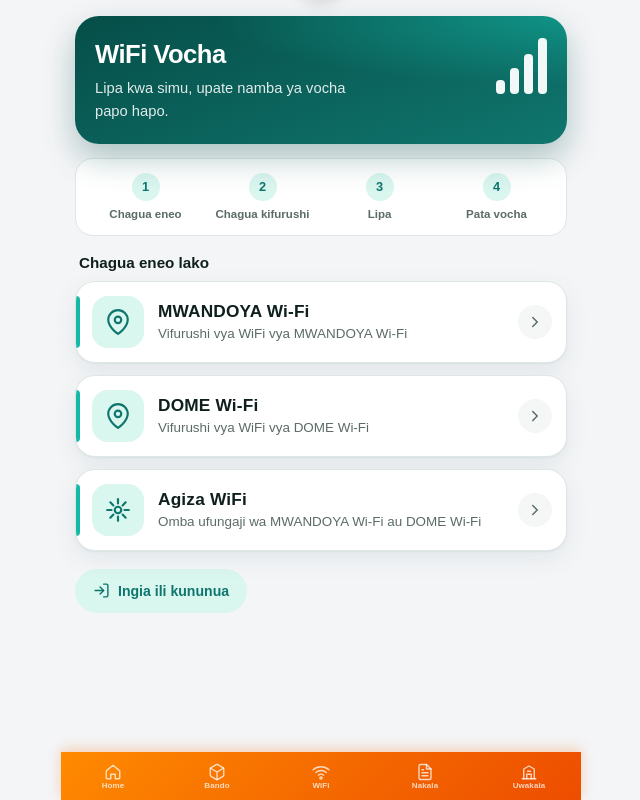
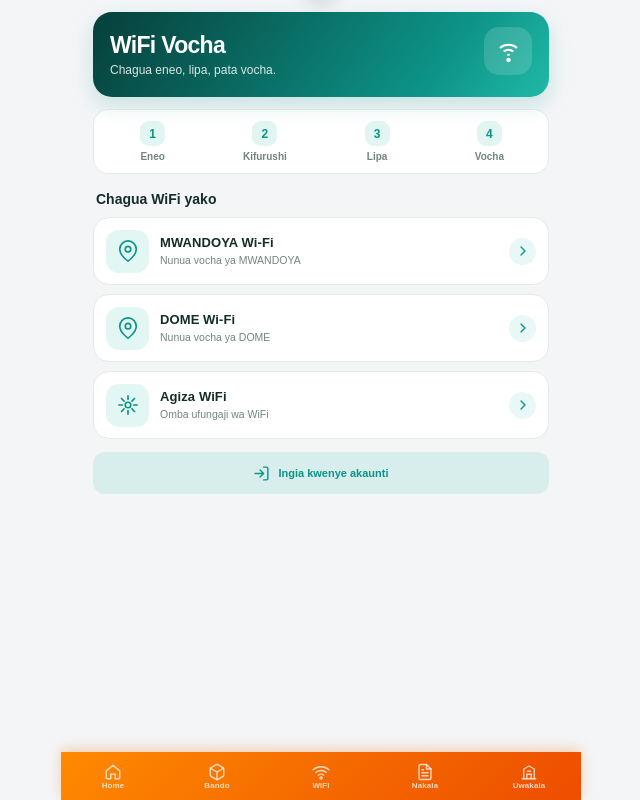
Before and after one commit to titansgroup7-cell/SULE, a Flask app: page /wifi in a window 1280 px wide. Shown: the whole page, without its empty margins (319-959 px from the left). Run offline with Flask 3, Linux system fonts and the light colour scheme; some libraries are stand-ins or nearby versions.

Commit message:
Update wifi.html

```diff
--- a/templates/wifi.html
+++ b/templates/wifi.html
@@ -1,354 +1,399 @@
+
 {% extends "base.html" %}
-{% block title %}WiFi Vocha — MWANDOYA Wi-Fi & DOME Wi-Fi | Mr. Sule{% endblock %}
+{% block title %}WiFi Vocha | Mr. Sule{% endblock %}
 {% block content %}
+
 <style>
 :root {
-    --w-teal-900: #064e48;
-    --w-teal-700: #0f766e;
-    --w-teal-500: #14b8a6;
-    --w-teal-100: #d9f6ef;
-    --w-bg: #f4f7f6;
-    --w-surface: #ffffff;
-    --w-text: #0f1f1d;
-    --w-muted: #5b6b68;
-    --w-line: #dfe7e5;
-    --w-shadow: 0 1px 2px rgba(6,78,72,.06), 0 8px 24px rgba(6,78,72,.08);
+    --teal: #0d9488;
+    --deep: #064e48;
+    --bg: #f3f8f7;
+    --card: #ffffff;
+    --text: #142d2a;
+    --muted: #718581;
+    --line: #e1ece9;
 }
+
 @media (prefers-color-scheme: dark) {
     :root {
-        --w-bg: #0c1514;
-        --w-surface: #142220;
-        --w-text: #e8f3f1;
-        --w-muted: #93a9a5;
-        --w-line: #223633;
-        --w-teal-100: #123c37;
-        --w-shadow: 0 1px 2px rgba(0,0,0,.4), 0 8px 24px rgba(0,0,0,.3);
+        --bg: #0b1715;
+        --card: #142522;
+        --text: #e5f5f1;
+        --muted: #9bb2ac;
+        --line: #263c37;
     }
 }
 
 .wifi-wrap {
-    padding: 16px 14px calc(88px + env(safe-area-inset-bottom, 0px));
-    max-width: 520px;
-    margin: 0 auto;
-    color: var(--w-text);
+    max-width: 480px;
+    margin: auto;
+    padding: 12px 12px 85px;
+    color: var(--text);
 }
 
-/* ---------- Hero ---------- */
+/* HERO */
 .wifi-hero {
     position: relative;
     overflow: hidden;
-    border-radius: 24px;
-    padding: 24px 20px 22px;
-    margin-bottom: 14px;
-    color: #fff;
-    background:
-        radial-gradient(120% 90% at 100% 0%, rgba(20,184,166,.55) 0%, transparent 60%),
-        linear-gradient(160deg, var(--w-teal-900) 0%, var(--w-teal-700) 100%);
-    box-shadow: 0 14px 32px rgba(6,78,72,.30);
-}
-.wifi-hero h1 {
-    font-size: 1.6rem;
-    line-height: 1.15;
-    font-weight: 800;
-    letter-spacing: -.02em;
-    margin: 0 0 8px;
-    max-width: 14ch;
-}
-.wifi-hero p {
-    margin: 0;
-    font-size: .92rem;
-    line-height: 1.5;
-    color: rgba(255,255,255,.88);
-    max-width: 32ch;
+    padding: 20px 17px;
+    border-radius: 19px;
+    color: white;
+    background: linear-gradient(125deg, #063f3a, #0d9488 75%, #20b9a6);
+    box-shadow: 0 8px 22px rgba(13,148,136,.2);
+    margin-bottom: 12px;
 }
 
-/* Signal bars — the one memorable element */
-.wifi-signal {
-    position: absolute;
-    right: 20px;
-    top: 22px;
-    display: flex;
-    align-items: flex-end;
-    gap: 5px;
-    height: 56px;
-}
-.wifi-signal span {
-    width: 9px;
-    border-radius: 4px;
-    background: rgba(255,255,255,.95);
-    transform-origin: bottom;
-    animation: wifi-bar .7s cubic-bezier(.2,.8,.2,1) both;
-}
-.wifi-signal span:nth-child(1) { height: 14px; animation-delay: .05s; }
-.wifi-signal span:nth-child(2) { height: 26px; animation-delay: .15s; }
-.wifi-signal span:nth-child(3) { height: 40px; animation-delay: .25s; }
-.wifi-signal span:nth-child(4) { height: 56px; animation-delay: .35s; }
-@keyframes wifi-bar {
-    from { transform: scaleY(.1); opacity: 0; }
-    to   { transform: scaleY(1);  opacity: 1; }
+.wifi-hero h1 {
+    font-size: 23px;
+    font-weight: 850;
+    margin: 0 0 4px;
+    letter-spacing: -.7px;
 }
 
-/* ---------- Steps ---------- */
+.wifi-hero p {
+    font-size: 12px;
+    margin: 0;
+    opacity: .85;
+}
+
+.hero-icon {
+    position: absolute;
+    right: 17px;
+    top: 15px;
+    width: 48px;
+    height: 48px;
+    border-radius: 15px;
+    background: rgba(255,255,255,.15);
+    display: grid;
+    place-items: center;
+}
+
+.hero-icon svg {
+    width: 29px;
+    height: 29px;
+    stroke: white;
+    fill: none;
+    stroke-width: 1.7;
+}
+
+/* STEPS */
 .wifi-steps {
+    display: grid;
+    grid-template-columns: repeat(4,1fr);
+    gap: 5px;
+    padding: 11px 5px;
+    margin: 0 0 17px;
     list-style: none;
-    margin: 0 0 18px;
-    padding: 14px 14px;
+    background: var(--card);
+    border: 1px solid var(--line);
+    border-radius: 15px;
+}
+
+.wifi-steps li {
+    text-align: center;
+    font-size: 10px;
+    font-weight: 650;
+    color: var(--muted);
+}
+
+.wifi-steps span {
     display: grid;
-    grid-template-columns: repeat(4, 1fr);
-    gap: 6px;
-    background: var(--w-surface);
-    border: 1px solid var(--w-line);
-    border-radius: 18px;
-    counter-reset: step;
+    place-items: center;
+    width: 25px;
+    height: 25px;
+    margin: 0 auto 5px;
+    border-radius: 9px;
+    color: #0d9488;
+    background: rgba(20,184,166,.13);
+    font-size: 12px;
+    font-weight: 800;
 }
-.wifi-steps li {
-    counter-increment: step;
-    text-align: center;
-    font-size: .72rem;
-    line-height: 1.25;
-    color: var(--w-muted);
-    font-weight: 600;
+
+/* SECTION */
+.wifi-heading {
+    font-size: 14px;
+    font-weight: 800;
+    margin: 0 3px 10px;
 }
-.wifi-steps li::before {
-    content: counter(step);
+
+/* CARDS */
+.wifi-grid {
+    display: grid;
+    gap: 9px;
+}
+
+.wifi-card {
     display: flex;
     align-items: center;
-    justify-content: center;
-    width: 28px;
-    height: 28px;
-    margin: 0 auto 6px;
-    border-radius: 50%;
-    background: var(--w-teal-100);
-    color: var(--w-teal-700);
-    font-weight: 800;
-    font-size: .8rem;
-}
-@media (prefers-color-scheme: dark) {
-    .wifi-steps li::before { color: var(--w-teal-500); }
+    gap: 11px;
+    min-height: 68px;
+    padding: 10px 12px;
+    background: var(--card);
+    border: 1px solid var(--line);
+    border-radius: 16px;
+    color: var(--text);
+    text-decoration: none;
+    position: relative;
+    overflow: hidden;
+    transition: .2s ease;
+    -webkit-tap-highlight-color: transparent;
 }
 
-/* ---------- Section label ---------- */
-.wifi-heading {
-    font-size: .95rem;
-    font-weight: 700;
-    margin: 0 4px 10px;
-    color: var(--w-text);
-}
-
-/* ---------- Location cards ---------- */
-.wifi-grid { display: grid; gap: 12px; }
-
-.wifi-card {
-    position: relative;
-    display: flex;
-    align-items: center;
-    gap: 14px;
-    min-height: 76px;
-    padding: 14px 14px 14px 16px;
-    background: var(--w-surface);
-    border: 1px solid var(--w-line);
-    border-radius: 20px;
-    box-shadow: var(--w-shadow);
-    color: inherit;
-    text-decoration: none;
-    overflow: hidden;
-    -webkit-tap-highlight-color: transparent;
-    transition: transform .15s ease, border-color .15s ease;
-}
-.wifi-card::before {
-    content: "";
-    position: absolute;
-    left: 0; top: 14px; bottom: 14px;
-    width: 4px;
-    border-radius: 0 4px 4px 0;
-    background: var(--w-teal-500);
-}
-.wifi-card:hover { border-color: var(--w-teal-500); }
-.wifi-card:active { transform: scale(.985); }
-.wifi-card:focus-visible {
-    outline: 3px solid var(--w-teal-500);
-    outline-offset: 2px;
+.wifi-card:active {
+    transform: scale(.975);
+    border-color: var(--teal);
 }
 
 .wifi-icon {
-    width: 52px; height: 52px;
-    border-radius: 16px;
-    display: flex; align-items: center; justify-content: center;
-    background: var(--w-teal-100);
-    color: var(--w-teal-700);
+    width: 43px;
+    height: 43px;
     flex-shrink: 0;
+    border-radius: 13px;
+    background: rgba(20,184,166,.12);
+    color: #0d9488;
+    display: grid;
+    place-items: center;
 }
-@media (prefers-color-scheme: dark) {
-    .wifi-icon { color: var(--w-teal-500); }
+
+.wifi-icon svg {
+    width: 22px;
+    height: 22px;
+    fill: none;
+    stroke: currentColor;
+    stroke-width: 1.8;
+    stroke-linecap: round;
+    stroke-linejoin: round;
 }
-.wifi-icon svg,
-.wifi-arrow svg,
-.wifi-links a svg {
+
+.wifi-card-body {
+    min-width: 0;
+}
+
+.wifi-card h3 {
+    font-size: 13px;
+    font-weight: 850;
+    margin: 0 0 3px;
+    letter-spacing: .1px;
+}
+
+.wifi-card p {
+    font-size: 10.5px;
+    color: var(--muted);
+    margin: 0;
+    line-height: 1.4;
+}
+
+.wifi-arrow {
+    margin-left: auto;
+    flex-shrink: 0;
+    width: 27px;
+    height: 27px;
+    display: grid;
+    place-items: center;
+    border-radius: 50%;
+    background: rgba(20,184,166,.1);
+    color: var(--teal);
+}
+
+.wifi-arrow svg {
+    width: 16px;
+    height: 16px;
     fill: none;
     stroke: currentColor;
     stroke-width: 2;
     stroke-linecap: round;
     stroke-linejoin: round;
 }
-.wifi-icon svg { width: 26px; height: 26px; }
 
-.wifi-card-body { min-width: 0; }
-.wifi-card h3 {
-    margin: 0 0 3px;
-    font-size: 1.08rem;
-    font-weight: 800;
-    letter-spacing: .01em;
-}
-.wifi-card p {
-    margin: 0;
-    font-size: .84rem;
-    line-height: 1.35;
-    color: var(--w-muted);
+/* ADMIN PANEL */
+.wifi-panel-card {
+    background: linear-gradient(120deg,#17272c,#263f43);
+    border-color: transparent;
+    color: white;
 }
 
-.wifi-arrow {
-    margin-left: auto;
-    flex-shrink: 0;
-    width: 34px; height: 34px;
-    border-radius: 50%;
-    display: flex; align-items: center; justify-content: center;
-    background: var(--w-bg);
-    color: var(--w-muted);
-    transition: background .15s, color .15s, transform .15s;
-}
-.wifi-arrow svg { width: 18px; height: 18px; }
-.wifi-card:hover .wifi-arrow {
-    background: var(--w-teal-700);
-    color: #fff;
-    transform: translateX(2px);
+.wifi-panel-card p {
+    color: #b9ceca;
 }
 
-/* ---------- Panel card ---------- */
-.wifi-panel-card {
-    background: linear-gradient(135deg, #17252a, #263a40);
-    border-color: transparent;
-    color: #fff;
+.wifi-panel-card .wifi-icon {
+    background: rgba(255,255,255,.12);
+    color: #fbbf24;
 }
-.wifi-panel-card::before { background: #fbbf24; }
-.wifi-panel-card .wifi-icon { background: rgba(255,255,255,.12); color: #fbbf24; }
-.wifi-panel-card p { color: rgba(255,255,255,.75); }
-.wifi-panel-card .wifi-arrow { background: rgba(255,255,255,.1); color: rgba(255,255,255,.8); }
-.wifi-panel-card:hover { border-color: #fbbf24; }
 
-/* ---------- Bottom links ---------- */
-.wifi-links { display: flex; gap: 10px; margin-top: 18px; flex-wrap: wrap; }
+.wifi-panel-card .wifi-arrow {
+    background: rgba(255,255,255,.12);
+    color: #fbbf24;
+}
+
+/* BOTTOM */
+.wifi-links {
+    margin-top: 13px;
+}
+
 .wifi-links a {
-    display: inline-flex;
+    display: flex;
     align-items: center;
+    justify-content: center;
     gap: 8px;
-    min-height: 44px;
-    padding: 0 18px;
-    border-radius: 999px;
-    font-size: .88rem;
-    font-weight: 700;
-    color: var(--w-teal-700);
-    background: var(--w-teal-100);
+    min-height: 42px;
+    padding: 8px 13px;
+    border-radius: 12px;
+    background: rgba(20,184,166,.12);
+    color: #0d9488;
+    font-size: 11px;
+    font-weight: 800;
     text-decoration: none;
 }
-@media (prefers-color-scheme: dark) {
-    .wifi-links a { color: var(--w-teal-500); }
+
+.wifi-links svg {
+    width: 17px;
+    height: 17px;
+    fill: none;
+    stroke: currentColor;
+    stroke-width: 2;
+    stroke-linecap: round;
+    stroke-linejoin: round;
 }
-.wifi-links a svg { width: 17px; height: 17px; }
-.wifi-links a:focus-visible { outline: 3px solid var(--w-teal-500); outline-offset: 2px; }
 
 @media (prefers-reduced-motion: reduce) {
-    .wifi-signal span { animation: none; }
-    .wifi-card, .wifi-arrow { transition: none; }
+    .wifi-card { transition: none; }
 }
 </style>
 
 <div class="wifi-wrap">
+
+    <!-- HERO -->
     <header class="wifi-hero">
-        <div class="wifi-signal" aria-hidden="true">
-            <span></span><span></span><span></span><span></span>
+        <div class="hero-icon">
+            <svg viewBox="0 0 24 24">
+                <path d="M5 9a11 11 0 0 1 14 0"/>
+                <path d="M8 12a6.5 6.5 0 0 1 8 0"/>
+                <path d="M11 15a2 2 0 0 1 2 0"/>
+                <circle cx="12" cy="19" r="1" fill="white"/>
+            </svg>
         </div>
         <h1>WiFi Vocha</h1>
-        <p>Lipa kwa simu, upate namba ya vocha papo hapo.</p>
+        <p>Chagua eneo, lipa, pata vocha.</p>
     </header>
 
-    <ol class="wifi-steps" aria-label="Hatua za kununua vocha">
-        <li>Chagua eneo</li>
-        <li>Chagua kifurushi</li>
-        <li>Lipa</li>
-        <li>Pata vocha</li>
+    <!-- STEPS -->
+    <ol class="wifi-steps">
+        <li><span>1</span>Eneo</li>
+        <li><span>2</span>Kifurushi</li>
+        <li><span>3</span>Lipa</li>
+        <li><span>4</span>Vocha</li>
     </ol>
 
-    <h2 class="wifi-heading">Chagua eneo lako</h2>
+    <h2 class="wifi-heading">Chagua WiFi yako</h2>
 
     <div class="wifi-grid">
-        <a href="{{ url_for('wifi_location', location='mwandoya') }}" class="wifi-card">
-            <div class="wifi-icon" aria-hidden="true">
-                <svg viewBox="0 0 24 24"><path d="M21 10c0 7-9 13-9 13s-9-6-9-13a9 9 0 0 1 18 0z"/><circle cx="12" cy="10" r="3"/></svg>
+
+        <!-- MWANDOYA -->
+        <a href="{{ url_for('wifi_location', location='mwandoya') }}"
+           class="wifi-card">
+            <div class="wifi-icon">
+                <svg viewBox="0 0 24 24">
+                    <path d="M21 10c0 7-9 13-9 13S3 17 3 10a9 9 0 1 1 18 0z"/>
+                    <circle cx="12" cy="10" r="3"/>
+                </svg>
             </div>
             <div class="wifi-card-body">
                 <h3>MWANDOYA Wi-Fi</h3>
-                <p>Vifurushi vya WiFi vya MWANDOYA Wi-Fi</p>
+                <p>Nunua vocha ya MWANDOYA</p>
             </div>
-            <span class="wifi-arrow" aria-hidden="true">
-                <svg viewBox="0 0 24 24"><path d="M9 18l6-6-6-6"/></svg>
+            <span class="wifi-arrow">
+                <svg viewBox="0 0 24 24">
+                    <path d="m9 18 6-6-6-6"/>
+                </svg>
             </span>
         </a>
 
-        <a href="{{ url_for('wifi_location', location='mwanza') }}" class="wifi-card">
-            <div class="wifi-icon" aria-hidden="true">
-                <svg viewBox="0 0 24 24"><path d="M21 10c0 7-9 13-9 13s-9-6-9-13a9 9 0 0 1 18 0z"/><circle cx="12" cy="10" r="3"/></svg>
+        <!-- DOME -->
+        <a href="{{ url_for('wifi_location', location='mwanza') }}"
+           class="wifi-card">
+            <div class="wifi-icon">
+                <svg viewBox="0 0 24 24">
+                    <path d="M21 10c0 7-9 13-9 13S3 17 3 10a9 9 0 1 1 18 0z"/>
+                    <circle cx="12" cy="10" r="3"/>
+                </svg>
             </div>
             <div class="wifi-card-body">
                 <h3>DOME Wi-Fi</h3>
-                <p>Vifurushi vya WiFi vya DOME Wi-Fi</p>
+                <p>Nunua vocha ya DOME</p>
             </div>
-            <span class="wifi-arrow" aria-hidden="true">
-                <svg viewBox="0 0 24 24"><path d="M9 18l6-6-6-6"/></svg>
+            <span class="wifi-arrow">
+                <svg viewBox="0 0 24 24">
+                    <path d="m9 18 6-6-6-6"/>
+                </svg>
             </span>
         </a>
 
-
-        <a href="{{ url_for('wifi_install') }}" class="wifi-card">
-            <div class="wifi-icon" aria-hidden="true">
-                <svg viewBox="0 0 24 24"><path d="M12 2v4"/><path d="M12 18v4"/><path d="M4.93 4.93l2.83 2.83"/><path d="M16.24 16.24l2.83 2.83"/><path d="M2 12h4"/><path d="M18 12h4"/><path d="M4.93 19.07l2.83-2.83"/><path d="M16.24 7.76l2.83-2.83"/><circle cx="12" cy="12" r="3"/></svg>
+        <!-- INSTALLATION -->
+        <a href="{{ url_for('wifi_install') }}"
+           class="wifi-card">
+            <div class="wifi-icon">
+                <svg viewBox="0 0 24 24">
+                    <path d="M12 2v4m0 12v4M2 12h4m12 0h4"/>
+                    <path d="m4.9 4.9 2.8 2.8m8.6 8.6 2.8 2.8m0-14.2-2.8 2.8m-8.6 8.6-2.8 2.8"/>
+                    <circle cx="12" cy="12" r="3"/>
+                </svg>
             </div>
             <div class="wifi-card-body">
                 <h3>Agiza WiFi</h3>
-                <p>Omba ufungaji wa MWANDOYA Wi-Fi au DOME Wi-Fi</p>
+                <p>Omba ufungaji wa WiFi</p>
             </div>
-            <span class="wifi-arrow" aria-hidden="true">
-                <svg viewBox="0 0 24 24"><path d="M9 18l6-6-6-6"/></svg>
+            <span class="wifi-arrow">
+                <svg viewBox="0 0 24 24">
+                    <path d="m9 18 6-6-6-6"/>
+                </svg>
             </span>
         </a>
 
+        <!-- ADMIN -->
         {% if show_panel %}
-        <a href="{{ url_for('wifi_panel') }}" class="wifi-card wifi-panel-card">
-            <div class="wifi-icon" aria-hidden="true">
-                <svg viewBox="0 0 24 24"><rect x="3" y="3" width="18" height="18" rx="2"/><path d="M3 9h18M9 21V9"/></svg>
+        <a href="{{ url_for('wifi_panel') }}"
+           class="wifi-card wifi-panel-card">
+            <div class="wifi-icon">
+                <svg viewBox="0 0 24 24">
+                    <rect x="3" y="3" width="18" height="18" rx="2"/>
+                    <path d="M3 9h18M9 21V9"/>
+                </svg>
             </div>
             <div class="wifi-card-body">
-                <h3>Panel</h3>
-                <p>Tengeneza vocha (malipo ya cash)</p>
+                <h3>Admin Panel</h3>
+                <p>Tengeneza vocha za cash</p>
             </div>
-            <span class="wifi-arrow" aria-hidden="true">
-                <svg viewBox="0 0 24 24"><path d="M9 18l6-6-6-6"/></svg>
+            <span class="wifi-arrow">
+                <svg viewBox="0 0 24 24">
+                    <path d="m9 18 6-6-6-6"/>
+                </svg>
             </span>
+        </a>
+        {% endif %}
+
+    </div>
+
+    <!-- HISTORY / LOGIN -->
+    <div class="wifi-links">
+        {% if current_user %}
+        <a href="{{ url_for('wifi_history') }}">
+            <svg viewBox="0 0 24 24">
+                <circle cx="12" cy="12" r="10"/>
+                <path d="M12 6v6l4 2"/>
+            </svg>
+            Historia ya vocha
+        </a>
+        {% else %}
+        <a href="{{ url_for('login') }}">
+            <svg viewBox="0 0 24 24">
+                <path d="M15 3h4a2 2 0 0 1 2 2v14a2 2 0 0 1-2 2h-4"/>
+                <path d="m10 17 5-5-5-5m5 5H3"/>
+            </svg>
+            Ingia kwenye akaunti
         </a>
         {% endif %}
     </div>
 
-    <div class="wifi-links">
-        {% if current_user %}
-        <a href="{{ url_for('wifi_history') }}">
-            <svg viewBox="0 0 24 24" aria-hidden="true"><circle cx="12" cy="12" r="10"/><path d="M12 6v6l4 2"/></svg>
-            Historia ya vocha zangu
-        </a>
-        {% else %}
-        <a href="{{ url_for('login') }}">
-            <svg viewBox="0 0 24 24" aria-hidden="true"><path d="M15 3h4a2 2 0 0 1 2 2v14a2 2 0 0 1-2 2h-4"/><path d="M10 17l5-5-5-5"/><path d="M15 12H3"/></svg>
-            Ingia ili kununua
-        </a>
-        {% endif %}
-    </div>
 </div>
 {% endblock %}
```
